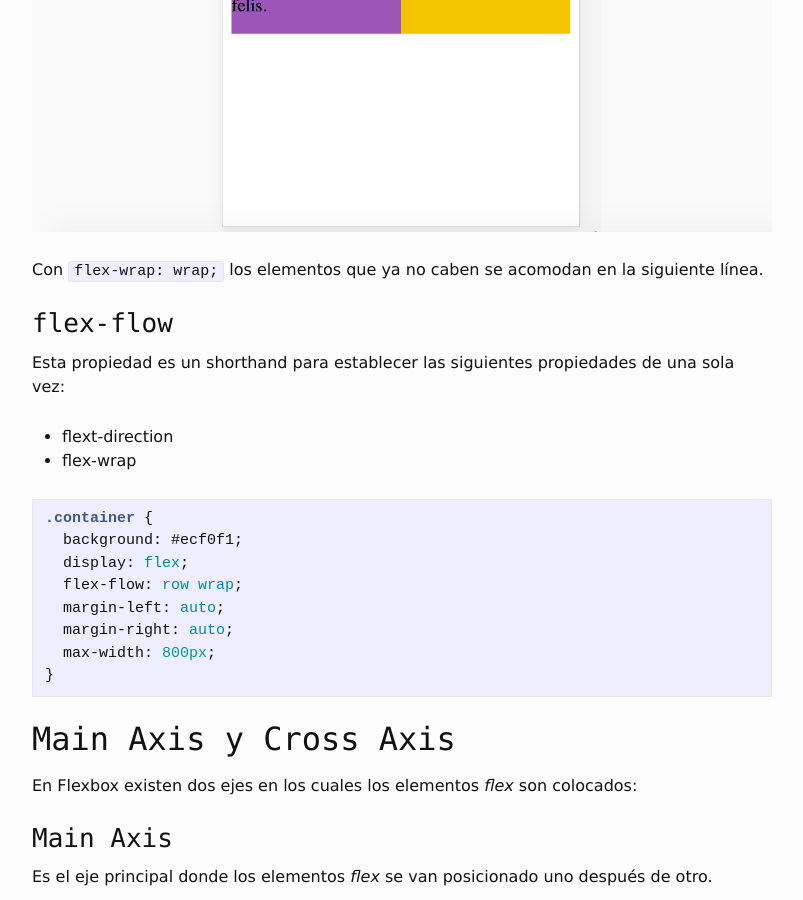
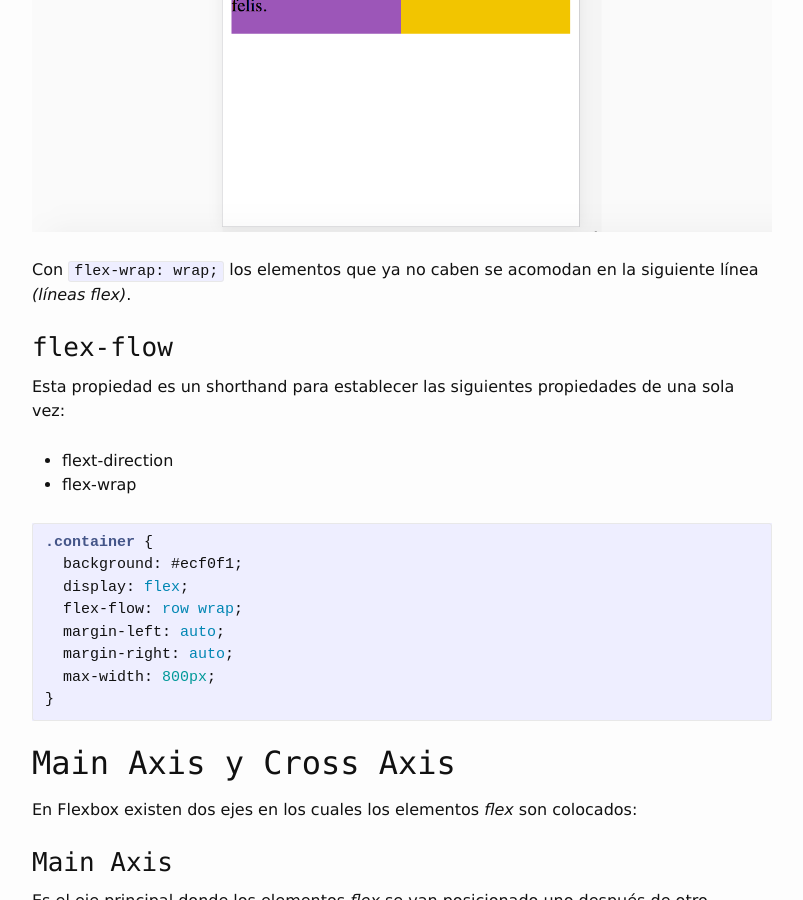
Before and after one commit to montalvomiguelo/montalvomiguelo.github.io, a Jekyll site: the page built from _posts/blog/2017-02-18-esenciales-de-flexbox.markdown, in a window 1280 px wide and 900 px high, scrolled down 14665 px. Shown: the whole window, without its empty margins (238-1041 px from the left). Built offline with Jekyll 4.4.1, drawn with Linux system fonts in a browser that asks for light colours; comment, search, counter and statistics services are not loaded; some of the changed text lies outside the part shown.

Commit message:
add flexbox example

```diff
--- a/_posts/blog/2017-02-18-esenciales-de-flexbox.markdown
+++ b/_posts/blog/2017-02-18-esenciales-de-flexbox.markdown
@@ -380,7 +380,7 @@ se ajusten de diferentes maneras. Por defecto _nowrap_.
 ![Wrap]({{ site.baseurl }}/assets/wrap.png)
 
 Con `flex-wrap: wrap;` los elementos que ya no caben se acomodan en la
-siguiente línea.
+siguiente línea _(líneas flex)_.
 
 ### flex-flow
 Esta propiedad es un shorthand para establecer las siguientes
```
Also changed, not shown: other parts of _posts/blog/2017-02-18-esenciales-de-flexbox.markdown (+4 -0 lines).
